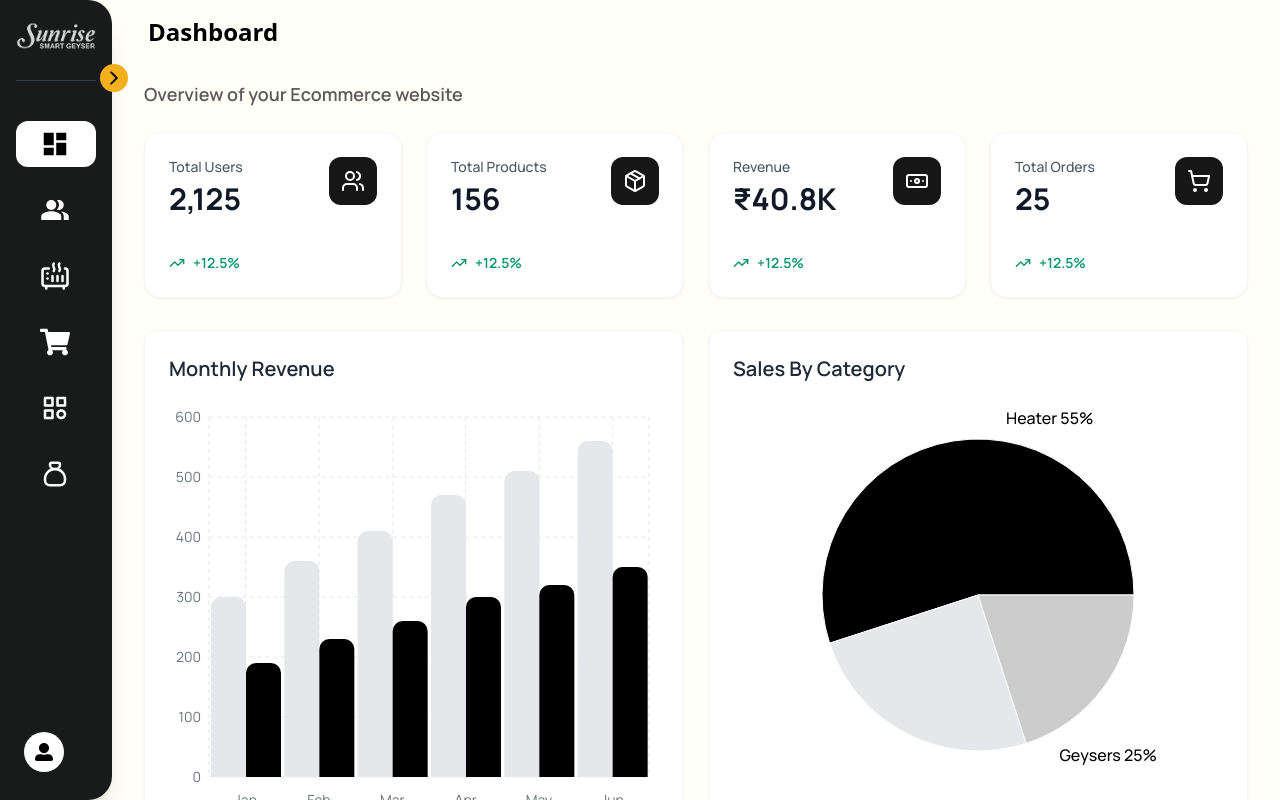
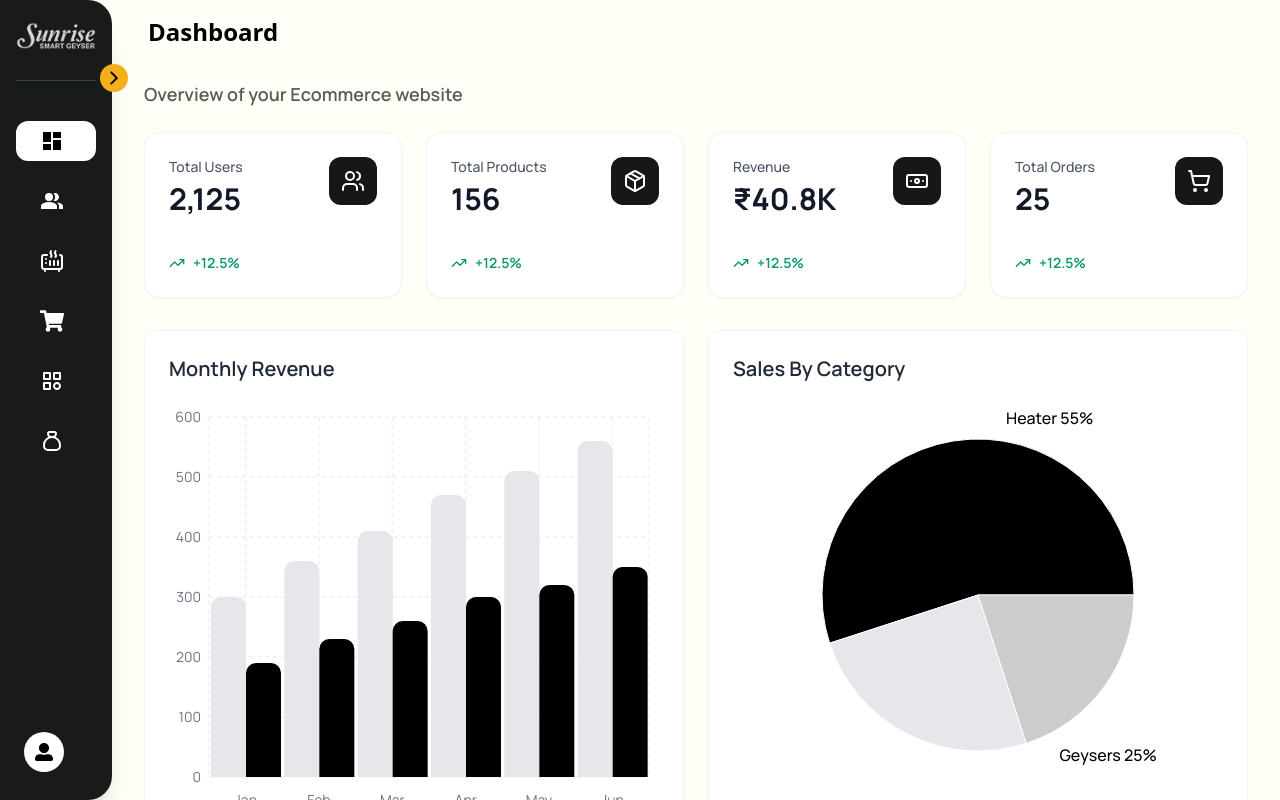
Before and after one commit to priyankatathe/sunsirse-admin-fd, a React (Vite) app: page /total-user in a window 1280 px wide. Built offline with nearby package versions, Linux system fonts and the light colour scheme; a web font is replaced by a local one.

Commit message:
sidebar responsive

```diff
--- a/src/components/Sidebar.jsx
+++ b/src/components/Sidebar.jsx
@@ -60,7 +60,7 @@ const Sidebar = ({ isOpen, toggleSidebar }) => {
                                 className={`flex items-center gap-4 rounded-xl px-6 py-2 transition-all duration-200
           ${isActive ? "bg-white text-black" : "hover:bg-white hover:text-black"}`}
                             >
-                                <span className="text-3xl">{item.icon}</span>
+                                <span className="text-2xl">{item.icon}</span>
                                 {!collapsed && <span className="text-[15px] font-medium">{item.name}</span>}
                             </Link>
                         );
```
